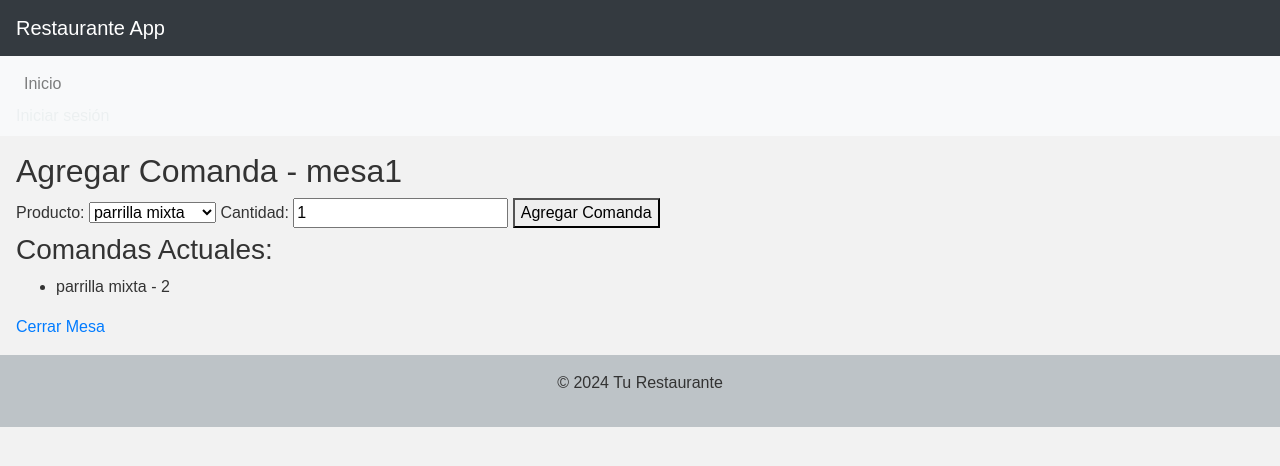
After one commit to jorgeLP1109/restaurante_project, a Django app: page /agregar_comanda/1/ in a window 1280 px wide. The commit adds this page. Shown: the top 466 px of the page. Run offline with Django 5.2, Linux system fonts and the light colour scheme; data comes from the database, SQL or seed files in the repository; both versions use the stored data as it was after the commit; some libraries are stand-ins or nearby versions.

Commit message:
mesas y contabilidad

```diff
--- a/restaurante_app/models.py
+++ b/restaurante_app/models.py
@@ -1,7 +1,15 @@
 # en el archivo models.py de tu aplicación (restaurante_app/models.py)
 
 from django.db import models
+from django.utils import timezone
 from django.contrib.auth.models import User, Group
+
+class Contabilidad(models.Model):
+    fecha_cierre = models.DateTimeField(default=timezone.now)
+    total_diario = models.DecimalField(max_digits=10, decimal_places=2, default=0.00)
+
+    def __str__(self):
+        return f'Contabilidad - {self.fecha_cierre.date()}'
 
 class Cliente(models.Model):
     nombre = models.CharField(max_length=255)
--- /dev/null
+++ b/restaurante_app/templates/restaurante_app/agregar_comanda.html
@@ -0,0 +1,28 @@
+<!-- restaurante_app/templates/restaurante_app/agregar_comanda.html -->
+{% extends 'base.html' %}
+
+{% block content %}
+    <h2>Agregar Comanda - {{ mesa.nombre }}</h2>
+
+    <form method="post">
+        {% csrf_token %}
+        <label for="producto">Producto:</label>
+        <select name="producto_id" id="producto">
+            {% for producto in productos %}
+                <option value="{{ producto.id }}">{{ producto.nombre }}</option>
+            {% endfor %}
+        </select>
+        <label for="cantidad">Cantidad:</label>
+        <input type="number" name="cantidad" id="cantidad" min="1" value="1">
+        <button type="submit">Agregar Comanda</button>
+    </form>
+
+    <h3>Comandas Actuales:</h3>
+    <ul>
+        {% for comanda in comandas %}
+            <li>{{ comanda.producto.nombre }} - {{ comanda.cantidad }}</li>
+        {% endfor %}
+    </ul>
+
+    <a href="{% url 'cerrar_mesa' mesa_id=mesa.id %}">Cerrar Mesa</a>
+{% endblock %}
--- a/restaurante_app/views.py
+++ b/restaurante_app/views.py
@@ -8,11 +8,29 @@ from .models import Producto, Ticket, Cliente
 from .forms import ProductoForm
 from .forms import ClienteForm
 from django.urls import reverse
-from .models import Mesa, Comanda
+from .models import Mesa, Comanda, Contabilidad
 from .forms import MesaForm
-from .models import Comanda
 from .forms import ComandaForm
 from django.http import JsonResponse
+from datetime import datetime
+
+def agregar_comanda(request, mesa_id):
+    mesa = get_object_or_404(Mesa, id=mesa_id)
+    productos = Producto.objects.all()  # Obtén todos los productos, puedes ajustar esto según tus necesidades
+
+    if request.method == 'POST':
+        producto_id = request.POST.get('producto_id')
+        cantidad = request.POST.get('cantidad')
+
+        if producto_id and cantidad:
+            producto = get_object_or_404(Producto, id=producto_id)
+            comanda, created = Comanda.objects.get_or_create(mesa=mesa, producto=producto)
+            comanda.cantidad += int(cantidad)
+            comanda.save()
+
+    comandas = Comanda.objects.filter(mesa=mesa)
+
+    return render(request, 'restaurante_app/agregar_comanda.html', {'mesa': mesa, 'productos': productos, 'comandas': comandas})
 
 def crear_comanda(request):
     if request.method == 'POST':
@@ -43,12 +61,42 @@ def abrir_mesa(request):
         form = MesaForm()
     return render(request, 'restaurante_app/abrir_mesa.html', {'form': form})
 
+'''def cerrar_mesa(request, mesa_id):
+    mesa = get_object_or_404(Mesa, id=mesa_id)
+    comandas = Comanda.objects.filter(mesa=mesa)
+    total = sum(comanda.producto.precio * comanda.cantidad for comanda in comandas)
+
+    contabilidad, created = Contabilidad.objects.get_or_create(fecha_cierre__date=datetime.date.today())
+    contabilidad.total_diario += total
+    contabilidad.save()
+
+    # Eliminar la mesa y comandas
+    mesa.delete()
+    comandas.delete()
+
+    #return render(request, 'restaurante_app/cerrar_mesa.html', {'mesa': mesa, 'comandas': comandas, 'total': total})
+
+    return JsonResponse({'success': True, 'total': total})
+'''
 def cerrar_mesa(request, mesa_id):
     mesa = get_object_or_404(Mesa, id=mesa_id)
     comandas = Comanda.objects.filter(mesa=mesa)
     total = sum(comanda.producto.precio * comanda.cantidad for comanda in comandas)
+
+    # Lógica para cerrar la mesa
+    contabilidad = Contabilidad.objects.last()  # Obtén la última instancia de Contabilidad
+    if not contabilidad or contabilidad.fecha_cierre.date() != datetime.now().date():
+        # Si no hay contabilidad para hoy, crea una nueva instancia de Contabilidad
+        contabilidad = Contabilidad.objects.create()
+
+    # Actualiza el total diario
+    contabilidad.total_diario += total
+    contabilidad.save()
+
+    # Elimina la mesa de la lista
+    mesa.delete()
+
     return render(request, 'restaurante_app/cerrar_mesa.html', {'mesa': mesa, 'comandas': comandas, 'total': total})
-
 
 def agregar_producto(request):
     if request.method == 'POST':
--- a/restaurante_project/urls.py
+++ b/restaurante_project/urls.py
@@ -6,7 +6,7 @@ from restaurante_app import views
 from django.contrib.auth.views import LogoutView
 from restaurante_app.views import profile
 from restaurante_app.views import lista_mesas, abrir_mesa
-from restaurante_app.views import crear_comanda, ver_comandas
+from restaurante_app.views import crear_comanda, ver_comandas, agregar_comanda, cerrar_mesa
 
 app_name = 'restaurante_app'
 
@@ -27,6 +27,8 @@ urlpatterns = [
     path('cerrar_mesa/<int:mesa_id>/', views.cerrar_mesa, name='cerrar_mesa'),
     path('crear_comanda/', crear_comanda, name='crear_comanda'),
     path('ver_comandas/', ver_comandas, name='ver_comandas'),
+    path('agregar_comanda/<int:mesa_id>/', agregar_comanda, name='agregar_comanda'),
+    path('cerrar_mesa/<int:mesa_id>/', cerrar_mesa, name='cerrar_mesa'),
 
 
 
```
Also changed, not shown: restaurante_app/templates/restaurante_app/lista_mesas.html (+5 -2 lines), db.sqlite3, restaurante_app/migrations/0006_contabilidad.py (added).
